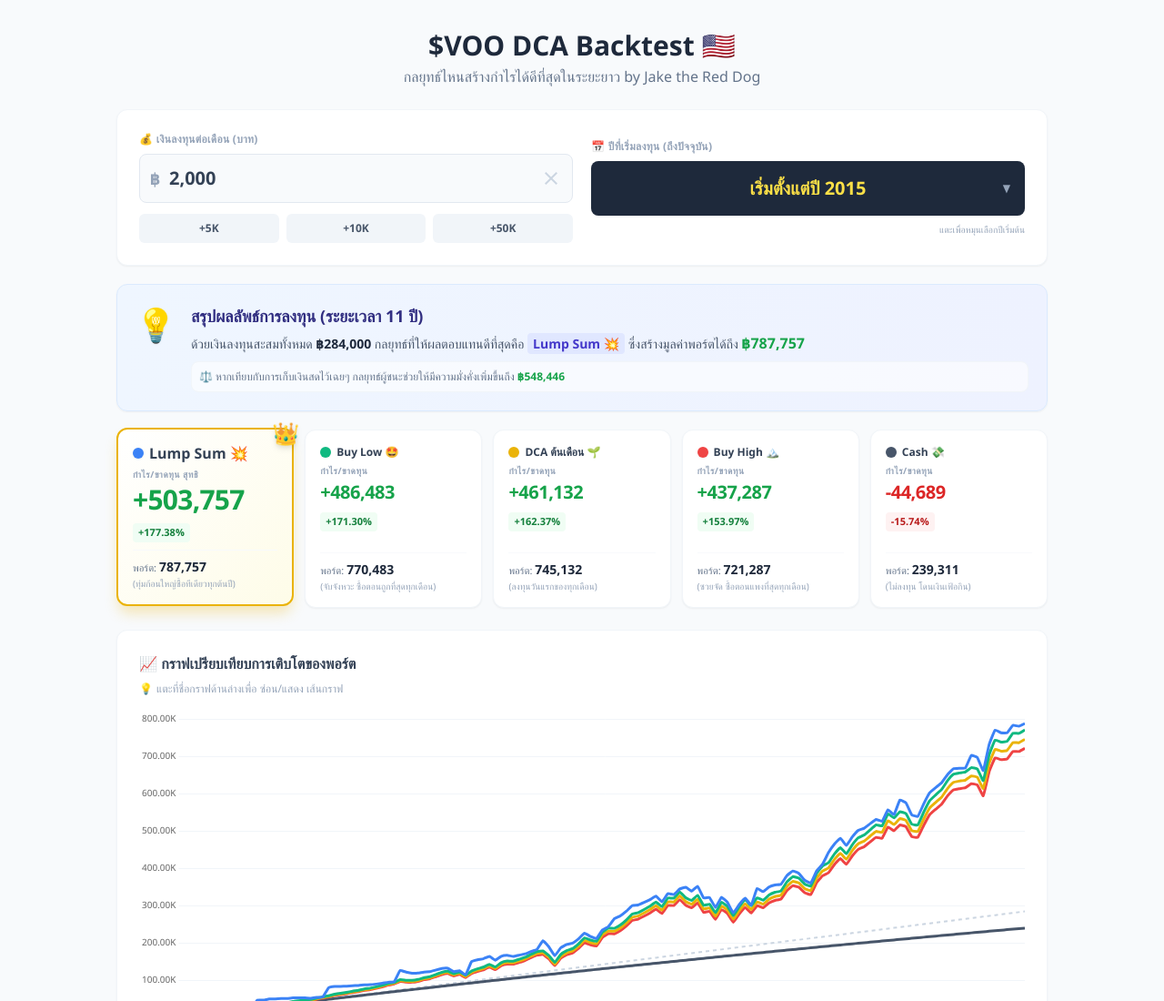
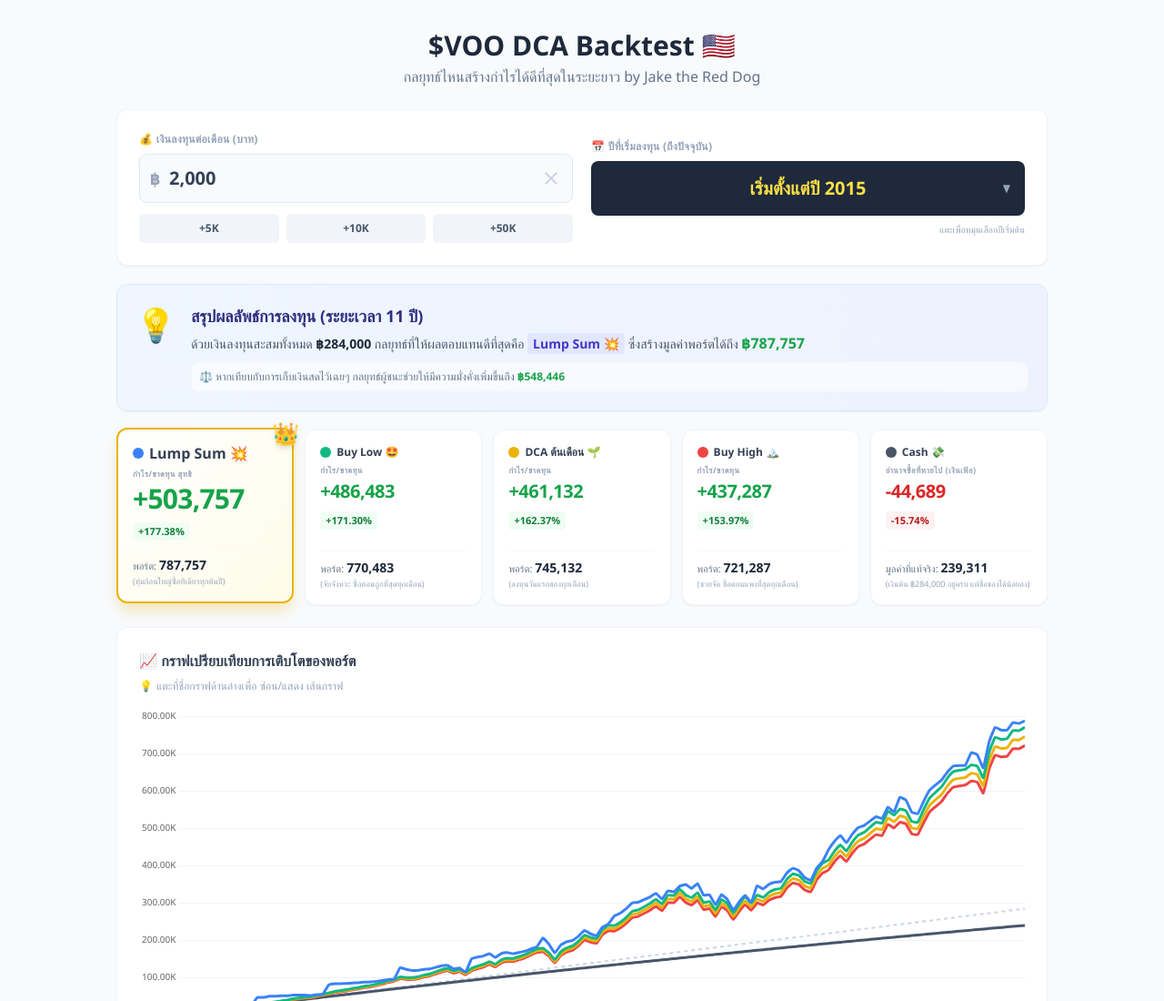
Before and after one commit to reddogboy/voo-backtest-5-ways, a plain HTML site: page index.html in a window 1280 px wide. Shown: the top 1100 px of the page at 91% size. Drawn offline with nearby package versions, Linux system fonts and the light colour scheme.

Commit message:
Update index.html

```diff
--- a/index.html
+++ b/index.html
@@ -119,7 +119,7 @@
                 </div>
             </div>
 
-            <!-- 🌟 NEW: กล่อง Insight สรุปผลลัพธ์แบบเล่าเรื่อง (เติมเต็มพื้นที่ว่างอย่างเกิดประโยชน์) -->
+            <!-- กล่อง Insight สรุปผลลัพธ์แบบเล่าเรื่อง -->
             <div id="insightBox" class="hidden bg-gradient-to-r from-blue-50 to-indigo-50 border border-blue-100 rounded-xl p-4 md:p-5 mb-5 shadow-sm text-slate-700 transition-all duration-500">
                 <!-- เนื้อหาจะถูกแทรกด้วย JavaScript -->
             </div>
@@ -398,13 +398,12 @@
             if (history.length === 0) return;
             const last = history[history.length - 1];
 
-            // สร้าง Array เพื่อทำการ Sort
             let results = [
                 { id: 'lumpSum', name: "Lump Sum 💥", val: last.lumpSum, c: C.lumpSum, desc: "ทุ่มก้อนใหญ่ซื้อทีเดียวทุกต้นปี" },
                 { id: 'dcaLow', name: "Buy Low 🤩", val: last.dcaLow, c: C.dcaLow, desc: "จับจังหวะ ซื้อตอนถูกที่สุดทุกเดือน" },
                 { id: 'dcaFirst', name: "DCA ต้นเดือน 🌱", val: last.dcaFirst, c: C.dcaFirst, desc: "ลงทุนวันแรกของทุกเดือน" },
                 { id: 'dcaHigh', name: "Buy High 🏔️", val: last.dcaHigh, c: C.dcaHigh, desc: "ซวยจัด ซื้อตอนแพงที่สุดทุกเดือน" },
-                { id: 'cash', name: "Cash 💸", val: last.cashValue, c: C.cash, desc: "ไม่ลงทุน โดนเงินเฟ้อกิน" }
+                { id: 'cash', name: "Cash 💸", val: last.cashValue, c: C.cash, desc: "ไม่ลงทุน โดนเงินเฟ้อกิน 3% ทุกปี" }
             ];
 
             results.sort((a, b) => b.val - a.val);
@@ -414,7 +413,7 @@
             const currentYear = new Date().getFullYear();
             const yearsDiff = currentYear - parseInt(selectedYear);
 
-            // 🌟 สร้าง Narrative Insight (สรุปผลแบบเล่าเรื่อง เพื่ออุดช่องว่างอย่างมีประโยชน์)
+            // Insight Box
             const insightBox = document.getElementById('insightBox');
             if(totalCost > 0) {
                 insightBox.innerHTML = `
@@ -437,19 +436,25 @@
                 insightBox.classList.add('hidden');
             }
 
-            // วาด Cards
+            // 🌟 วาด Cards พร้อมเปลี่ยนข้อความเฉพาะ "เงินสด" ให้เข้าใจง่าย (Money Illusion Fix)
             let cardsHTML = '';
             results.forEach((r, idx) => {
                 const profit = r.val - totalCost;
                 const percent = totalCost > 0 ? (profit / totalCost) * 100 : 0;
 
                 const isWinner = idx === 0;
+                const isCash = r.id === 'cash'; // ตรวจสอบว่าใช่การ์ดเงินสดหรือไม่
                 const isLoss = profit < 0;
+
                 const profitColor = isLoss ? 'text-red-600' : 'text-green-600';
-
                 const gridSpan = isWinner ? 'col-span-2 md:col-span-1' : 'col-span-1 md:col-span-1';
                 const titleSize = isWinner ? 'text-base' : 'text-xs';
                 const profitSize = isWinner ? 'text-3xl' : 'text-xl';
+
+                // UX Copywriting: ปรับคำให้ตรงกับ Mental Model ของผู้ใช้
+                const profitLabel = isCash ? 'อำนาจซื้อที่หายไป (เงินเฟ้อ)' : (isWinner ? 'กำไร/ขาดทุน สุทธิ' : 'กำไร/ขาดทุน');
+                const portLabel = isCash ? 'มูลค่าที่แท้จริง' : 'พอร์ต';
+                const descText = isCash ? `เงินต้น ฿${fmtNum(totalCost)} อยู่ครบ แต่ซื้อของได้น้อยลง` : r.desc;
 
                 cardsHTML += `
                     <div class="${gridSpan} bg-white rounded-xl p-3 sm:p-4 relative flex flex-col justify-between ${isWinner ? 'winner-card' : 'border border-slate-100 shadow-sm'}">
@@ -461,7 +466,7 @@
                                 <div class="${titleSize} font-bold text-slate-700 leading-tight truncate">${r.name}</div>
                             </div>
 
-                            <div class="text-[10px] text-slate-400 mb-0.5 font-semibold uppercase tracking-wider">${isWinner ? 'กำไร/ขาดทุน สุทธิ' : 'กำไร/ขาดทุน'}</div>
+                            <div class="text-[9px] text-slate-400 mb-0.5 font-semibold uppercase tracking-wider line-clamp-1" title="${profitLabel}">${profitLabel}</div>
                             <div class="${profitSize} font-black ${profitColor} mb-1 tracking-tight truncate">
                                 ${fmtSign(profit)}
                             </div>
@@ -471,8 +476,8 @@
                         </div>
 
                         <div class="pt-2 border-t border-slate-50">
-                            <div class="text-[11px] text-slate-500">พอร์ต: <span class="font-bold text-slate-800 text-sm">${fmtNum(r.val)}</span></div>
-                            <div class="text-[10px] text-slate-400 mt-0.5 leading-snug truncate">(${r.desc})</div>
+                            <div class="text-[11px] text-slate-500">${portLabel}: <span class="font-bold text-slate-800 text-sm">${fmtNum(r.val)}</span></div>
+                            <div class="text-[9px] text-slate-400 mt-0.5 leading-snug truncate" title="${descText}">(${descText})</div>
                         </div>
                     </div>
                 `;
```
